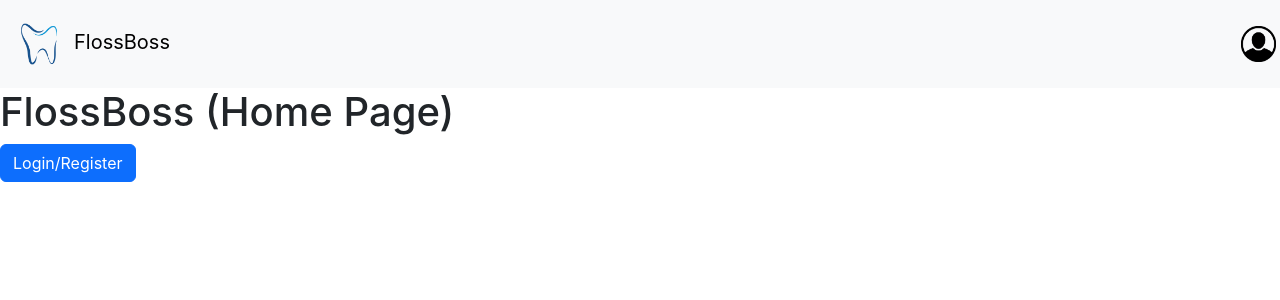
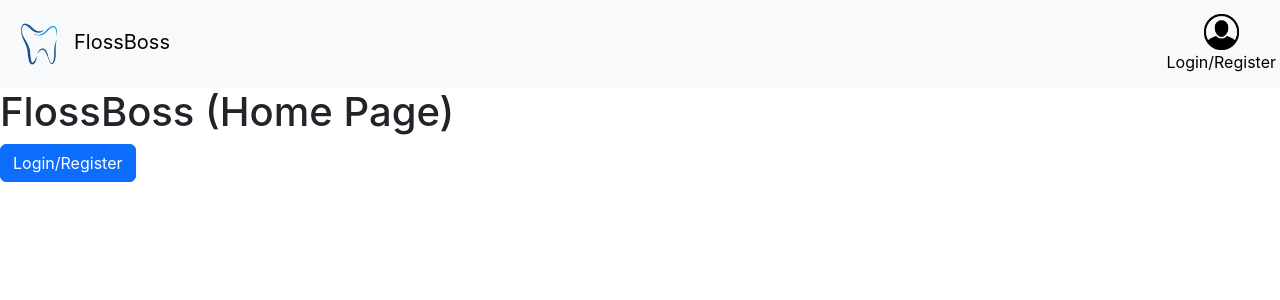
Before and after one commit to KalleErikssoon/Flossboss-client-server, a React (Create React App) app in the folder client/: page / in a window 1280 px wide. Shown: the top 300 px of the page. Built offline with nearby package versions, Linux system fonts and the light colour scheme.

Commit message:
Make login behavior global in app
Made the behavior in login and loginContainer usable in the Navbar

```diff
--- a/client/src/components/Login.js
+++ b/client/src/components/Login.js
@@ -1,7 +1,6 @@
 import React, { useContext, useState } from 'react';
 import axios from 'axios';
-import { AppProvider } from '../context/AppProvider';
-import App from '../App';
+import { AppContext, AppProvider } from '../context/AppProvider';
 
 const Login = ({ swtichPage }) => {
     const [loginData, setLoginData] = useState({
@@ -9,7 +8,7 @@ const Login = ({ swtichPage }) => {
         password: ''
       });
 
-    const { login } = useContext(AppProvider) // Using the login function from AppProvider
+    const { login } = useContext(AppContext) // Using the login function from AppProvider
 
 
       const handleChange = (e) => {
--- a/client/src/components/Navbar.js
+++ b/client/src/components/Navbar.js
@@ -1,8 +1,14 @@
-import React from 'react';
+import React, { useContext } from 'react';
 import Logo from '../assets/FlossBossLogo.png';
 import UserLogo from '../assets/UserLogo.png'
+import { AppContext } from '../context/AppProvider';
+import LoginContainer from '../components/LoginContainer'
+
 
 const NavbarComponent = () => {
+
+    const { user, showUserModal, setShowUserModal } = useContext(AppContext);
+
     return (
         <nav className="navbar navbar-expand-lg navbar-light bg-light p-1">
           <a className="navbar-brand mx-auto" href="/">
@@ -14,8 +20,20 @@ const NavbarComponent = () => {
             <ul className="navbar-nav align-items-lg-center">
               {/* Other nav items here */}
             </ul>
-            <img src={UserLogo} alt="UserLogo" className="user-logo d-none d-lg-block" style={{ height: 'auto', width: '35px' }} />
+            <div style={{ textAlign: 'center' }}>
+              <button className="user-logo-button" style={{ background: 'none', border: 'none', padding: 0 }} onClick={() => setShowUserModal(true)}>
+                <img src={UserLogo} alt="User Logo" style={{ height: 'auto', width: '35px' }} />
+                {!user && <div>Login/Register</div>}
+              </button>
             </div>
+          </div>
+
+          {showUserModal && (
+              <LoginContainer
+                  handleClose={() => setShowUserModal(false)}
+                  visible={showUserModal}
+              />
+          )}
         </nav>
       );
   };
--- a/client/src/context/AppProvider.js
+++ b/client/src/context/AppProvider.js
@@ -4,18 +4,29 @@ const AppContext = React.createContext();
 
 const AppProvider = ({ children }) => {
 
-    const [showUserModal,setShowUserModal] = useState(false)
+    const [showUserModal,setShowUserModal] = useState(false);
+    const [user, setUser] = useState(null); //state that manages user data;
+
+    const login = userData => {
+        setUser(userData);  //function that updates user data on login
+    };
+
+    const logout = () => {
+        setUser(null); //function to clear user data on logout
+    };
 
     return (
         <AppContext.Provider
             value={{
                 showUserModal,
-                setShowUserModal
+                setShowUserModal,
+                user,
+                login,
+                logout
             }}
         >
             {children}
         </AppContext.Provider>
     );
 };
-
 export { AppContext, AppProvider };
```
Lines whose indentation alone changed are shown as unchanged.
